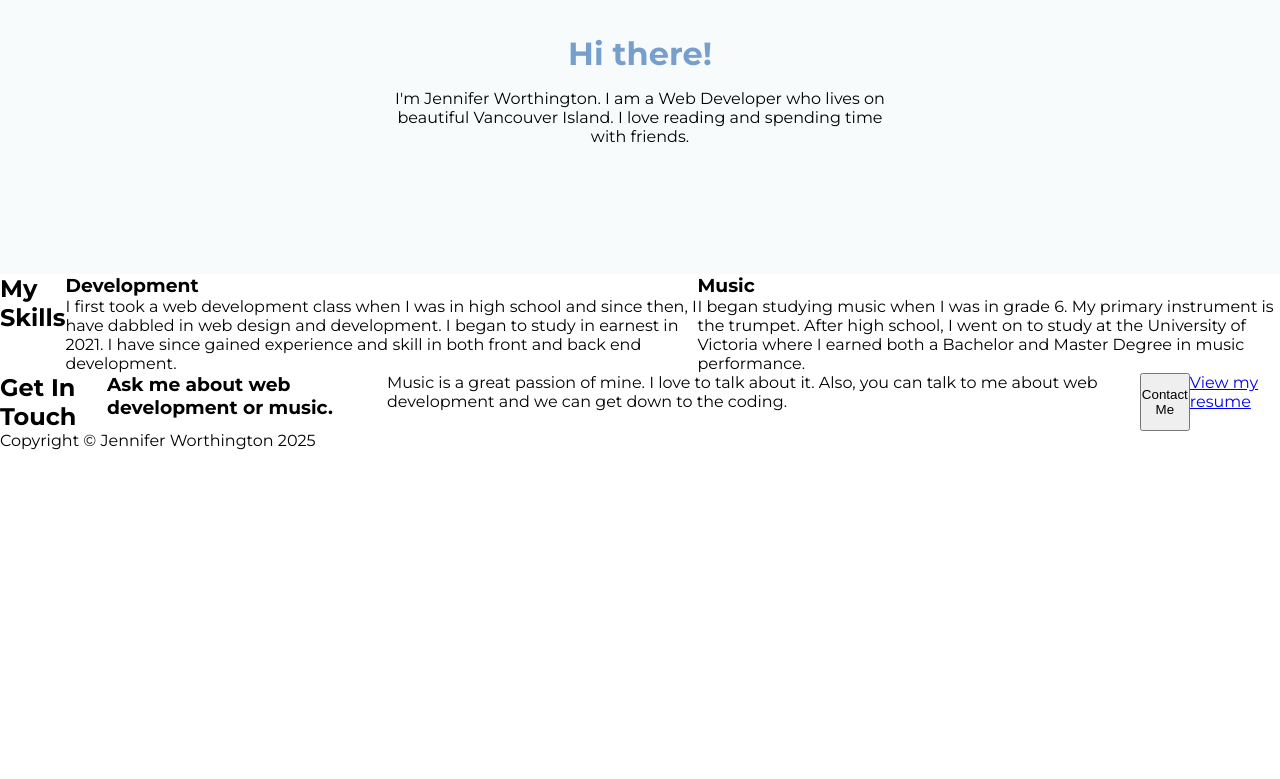
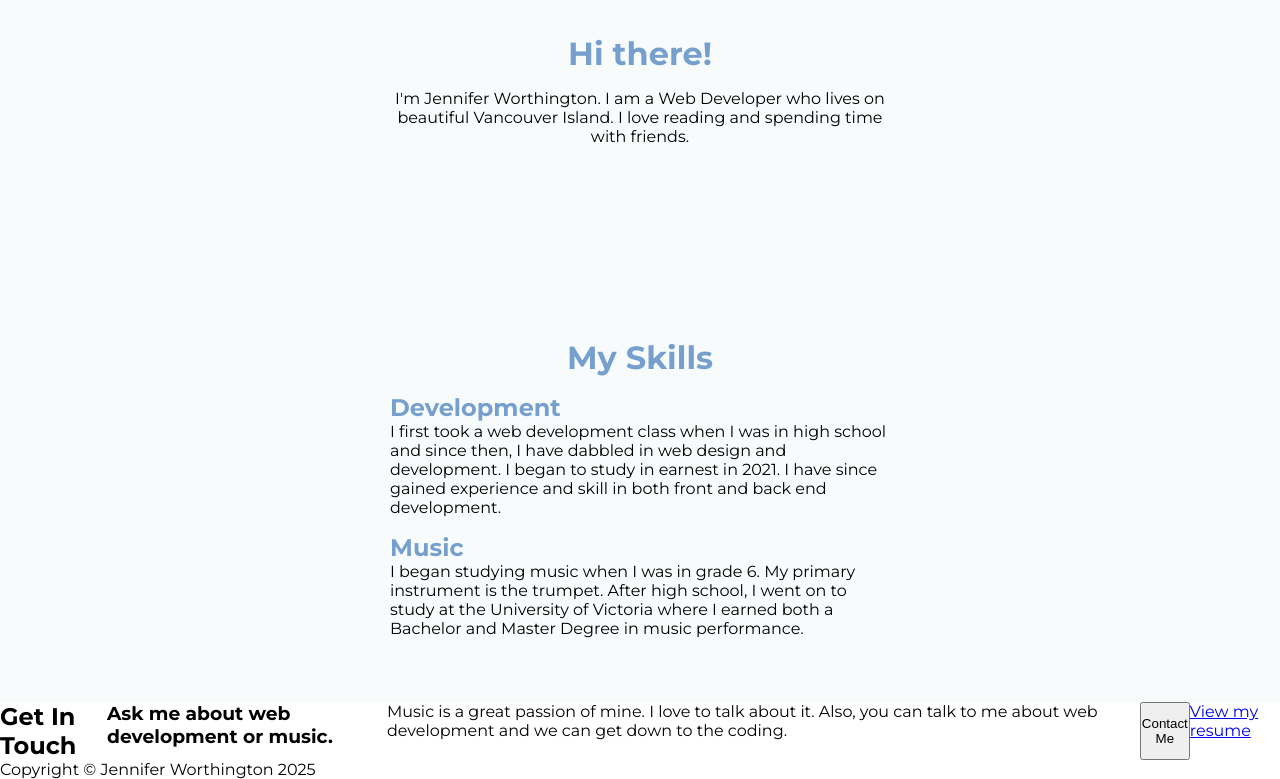
Before and after one commit to JenniferHWorthington/wdb-personal_site, a plain HTML site: page index.html in a window 1280 px wide. Shown: the part 1141-1920 px from the top of the page. Before the commit the page ends 1591 px from the top, so only its background shows below. Drawn offline with Linux system fonts and the light colour scheme.

Commit message:
Style skills section

```diff
--- a/css/style.css
+++ b/css/style.css
@@ -100,3 +100,31 @@ nav a:hover {
   max-width: 500px;
   text-align: center;
 }
+
+/* skills CSS */
+#skills-section {
+  background-color: #F7FBFC;
+  padding: 5% 8%;
+}
+
+#skills-section .container {
+  flex-direction: column;
+  align-items: center;
+  gap: 16px;
+}
+
+.skills-heading {
+  font-size: 2rem;
+  color: #769FCD;
+}
+
+.skills-development,
+.skills-music {
+  max-width: 500px;
+}
+
+.development-heading,
+.music-heading {
+  font-size: 1.5rem;
+  color: #769FCD;
+}
```
